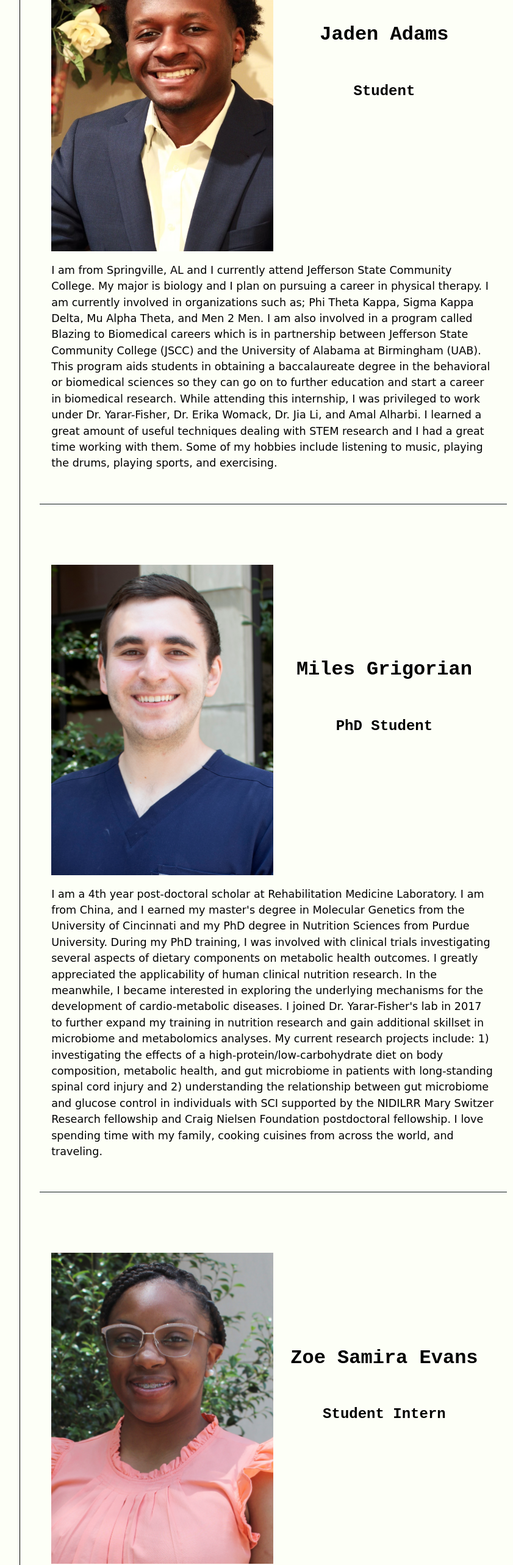
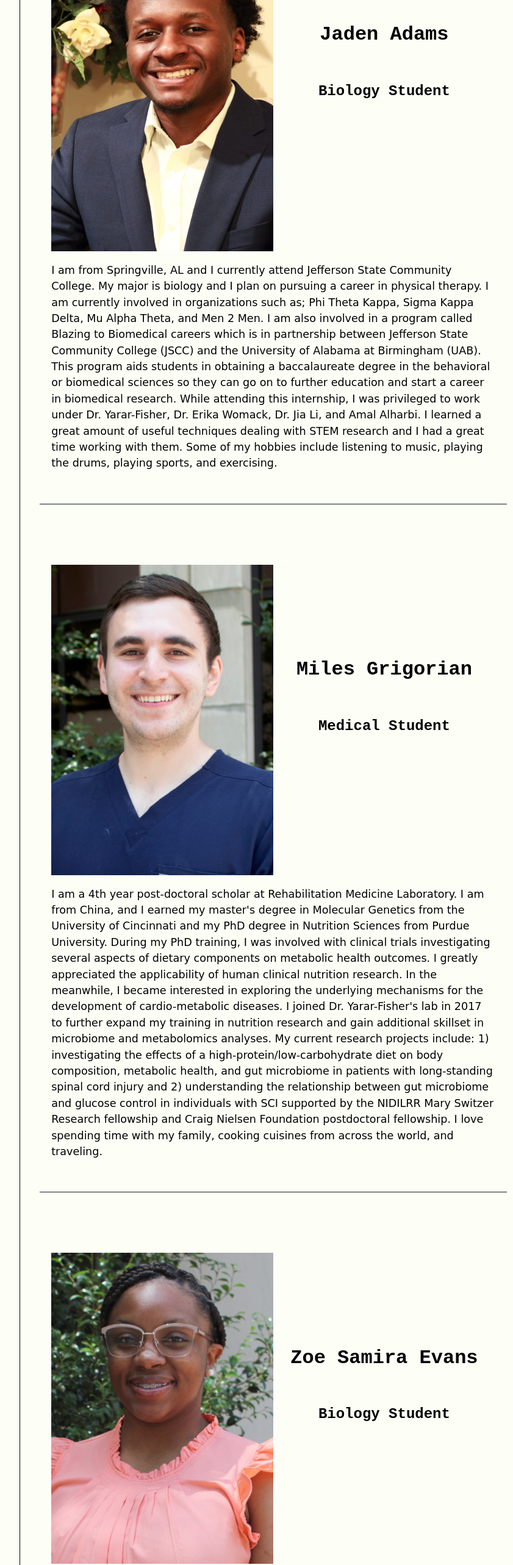
Before and after one commit to Slap-a-tha-Bass/pro-sci.science, a Next.js app: page /alumni in a window 1280 px wide. Shown: the part 1460-4026 px from the top of the page at 61% size, without its empty margins (167-1008 px from the left). Built offline with nearby package versions, Linux system fonts and the light colour scheme.

Commit message:
build: teamcard titles

```diff
--- a/src/app/alumni/page.tsx
+++ b/src/app/alumni/page.tsx
@@ -22,7 +22,7 @@ export default function AlumniPage() {
       />
       <TeamCard
         name="Jaden Adams"
-        title="Student"
+        title="Biology Student"
         image="/headshots/Jaden-headshot.png"
         bio={`I am from Springville, AL and I currently attend Jefferson State Community College. My major is biology and I plan on pursuing a career in physical therapy.
         I am currently involved in organizations such as; Phi Theta Kappa, Sigma Kappa Delta, Mu Alpha Theta, and Men 2 Men. I am also involved in a program called Blazing
@@ -34,7 +34,7 @@ export default function AlumniPage() {
       />
       <TeamCard
         name="Miles Grigorian"
-        title="PhD Student"
+        title="Medical Student"
         image="/headshots/Miles-headshot.jpg"
         bio={`I am a 4th year post-doctoral scholar at Rehabilitation Medicine Laboratory. I am from China, and I earned my master's degree in Molecular Genetics
         from the University of Cincinnati and my PhD degree in Nutrition Sciences from Purdue University. During my PhD training, I was involved with clinical trials
@@ -48,7 +48,7 @@ export default function AlumniPage() {
       />
       <TeamCard
         name="Zoe Samira Evans"
-        title="Student Intern"
+        title="Biology Student"
         image="/headshots/Zoe-headshot.jpg"
         bio={`I am a native of Bessemer, AL and I attend Lawson State Community College in Birmingham, AL where my major is Biology. Throughout high school, I was involved
         in many activities including the marching and concert bands, captain of cheerleading team, beta club, FBLA, and Student Government Association. In college, I am
@@ -72,7 +72,7 @@ export default function AlumniPage() {
       />
       <TeamCard
         name="Sarah Taylor"
-        title="Visiting Student"
+        title="Pre-Med Student"
         image="/headshots/Sarah-headshot.jpg"
         bio={`I am a pre-med student at Wake Forest University in Winston-Salem, NC majoring in Health and Exercise Science with minors in Chemistry and Bioethics. I am
         originally from Birmingham, AL, and I graduated from Mountain Brook High School in 2019. My undergraduate courses in Health and Exercise Science have led me to
@@ -114,7 +114,7 @@ export default function AlumniPage() {
       />
       <TeamCard
         name="Perry W. Griffin II"
-        title="Summer Medical Student"
+        title="Medical Student"
         image="/headshots/Perry-headshot.jpg"
         bio={`As a medical student just completing their first year, I chose to pursue research over the 2017 summer to increase the breadth of my research experience to include
         working with patients in a clinical setting and pursuing answers to questions that may later impact patient care and recovery. I was born and raised in Birmingham, Alabama
@@ -132,7 +132,7 @@ export default function AlumniPage() {
       />
       <TeamCard
         name="Adarsh Kulkani"
-        title="Summer Medical Student"
+        title="Medical Student"
         image="/headshots/Adarsh-headshot.jpg"
         bio={`I am a medical student about to start my second year here at the University of Alabama School of Medicine (UASOM). Born and brought up in Birmingham, I headed to
         Nashville, Tennessee for a change in scenery to attend Vanderbilt University for my undergraduate studies, earning a degree in Molecular and Cellular Biology. After
@@ -147,7 +147,7 @@ export default function AlumniPage() {
       />
       <TeamCard
         name="Christian Behren"
-        title="Rotation Student"
+        title="Pre-Med Student"
         image="/headshots/Christian-headshot.png"
         bio={`I am a graduate student in the Department of Nutrition Science rotating in Dr. Yarar-Fisher's lab. I grew up in Miami, Florida, and attended Appalachian State
         University in Boone, NC earning my B.S. in Nutrition and Foods, and Exercise Science as well as my M.S. in Dietetics. I am incredibly excited and appreciative for the
```
